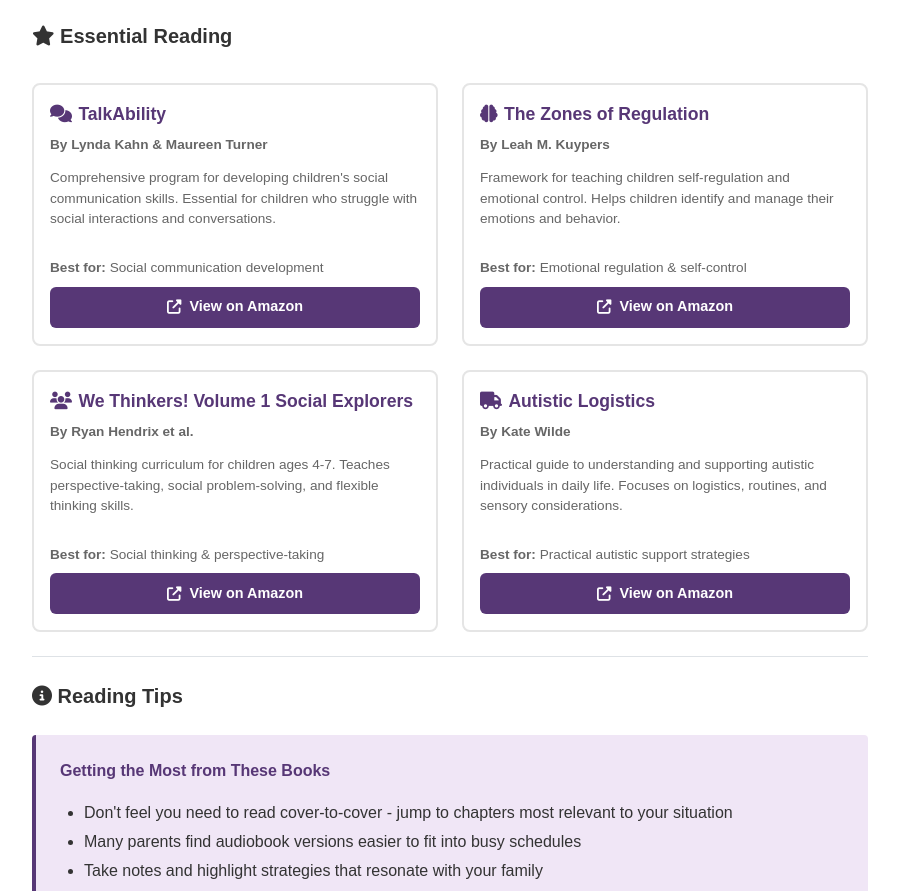
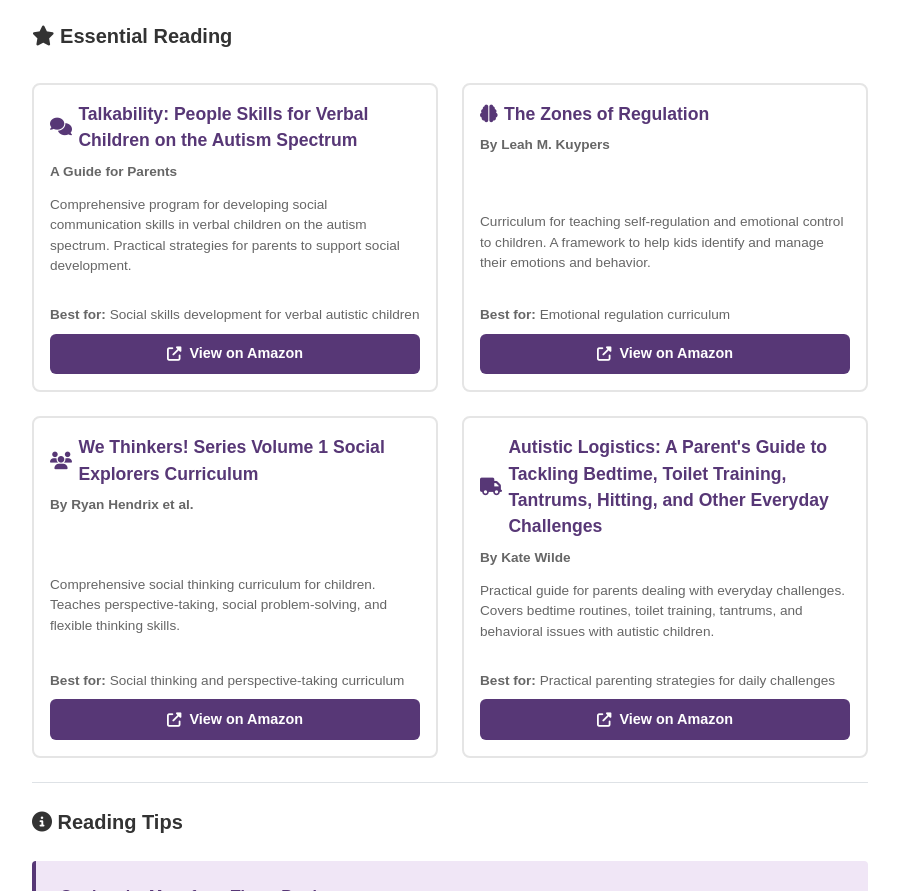
Before and after one commit to christiantcurran-collab/maudy, a plain HTML site: page recommended-books.html in a window 1280 px wide. Shown: the part 449-1340 px from the top of the page, without its empty margins (190-1089 px from the left). Drawn offline with Linux system fonts and the light colour scheme.

Commit message:
Fix book titles and descriptions with correct affiliate links

```diff
--- a/recommended-books.html
+++ b/recommended-books.html
@@ -86,11 +86,11 @@
 
                 <div class="download-grid">
                     <div class="download-card">
-                        <h3><i class="fas fa-comments"></i> TalkAbility</h3>
-                        <p><strong>By Lynda Kahn & Maureen Turner</strong></p>
-                        <p>Comprehensive program for developing children's social communication skills. Essential for children who struggle with social interactions and conversations.</p>
+                        <h3><i class="fas fa-comments"></i> Talkability: People Skills for Verbal Children on the Autism Spectrum</h3>
+                        <p><strong>A Guide for Parents</strong></p>
+                        <p>Comprehensive program for developing social communication skills in verbal children on the autism spectrum. Practical strategies for parents to support social development.</p>
                         <div style="margin-top: auto; padding-top: 1rem;">
-                            <p style="font-size: 0.85rem; color: #666; margin-bottom: 0.5rem;"><strong>Best for:</strong> Social communication development</p>
+                            <p style="font-size: 0.85rem; color: #666; margin-bottom: 0.5rem;"><strong>Best for:</strong> Social skills development for verbal autistic children</p>
                             <a href="https://amzn.to/49ADCb4" target="_blank" rel="noopener" class="download-btn">
                                 <i class="fas fa-external-link-alt"></i> View on Amazon
                             </a>
@@ -100,9 +100,9 @@
                     <div class="download-card">
                         <h3><i class="fas fa-brain"></i> The Zones of Regulation</h3>
                         <p><strong>By Leah M. Kuypers</strong></p>
-                        <p>Framework for teaching children self-regulation and emotional control. Helps children identify and manage their emotions and behavior.</p>
+                        <p>Curriculum for teaching self-regulation and emotional control to children. A framework to help kids identify and manage their emotions and behavior.</p>
                         <div style="margin-top: auto; padding-top: 1rem;">
-                            <p style="font-size: 0.85rem; color: #666; margin-bottom: 0.5rem;"><strong>Best for:</strong> Emotional regulation & self-control</p>
+                            <p style="font-size: 0.85rem; color: #666; margin-bottom: 0.5rem;"><strong>Best for:</strong> Emotional regulation curriculum</p>
                             <a href="https://amzn.to/4pwomkd" target="_blank" rel="noopener" class="download-btn">
                                 <i class="fas fa-external-link-alt"></i> View on Amazon
                             </a>
@@ -110,11 +110,11 @@
                     </div>
 
                     <div class="download-card">
-                        <h3><i class="fas fa-users"></i> We Thinkers! Volume 1 Social Explorers</h3>
+                        <h3><i class="fas fa-users"></i> We Thinkers! Series Volume 1 Social Explorers Curriculum</h3>
                         <p><strong>By Ryan Hendrix et al.</strong></p>
-                        <p>Social thinking curriculum for children ages 4-7. Teaches perspective-taking, social problem-solving, and flexible thinking skills.</p>
+                        <p>Comprehensive social thinking curriculum for children. Teaches perspective-taking, social problem-solving, and flexible thinking skills.</p>
                         <div style="margin-top: auto; padding-top: 1rem;">
-                            <p style="font-size: 0.85rem; color: #666; margin-bottom: 0.5rem;"><strong>Best for:</strong> Social thinking & perspective-taking</p>
+                            <p style="font-size: 0.85rem; color: #666; margin-bottom: 0.5rem;"><strong>Best for:</strong> Social thinking and perspective-taking curriculum</p>
                             <a href="https://amzn.to/48dGcBg" target="_blank" rel="noopener" class="download-btn">
                                 <i class="fas fa-external-link-alt"></i> View on Amazon
                             </a>
@@ -122,11 +122,11 @@
                     </div>
 
                     <div class="download-card">
-                        <h3><i class="fas fa-truck"></i> Autistic Logistics</h3>
+                        <h3><i class="fas fa-truck"></i> Autistic Logistics: A Parent's Guide to Tackling Bedtime, Toilet Training, Tantrums, Hitting, and Other Everyday Challenges</h3>
                         <p><strong>By Kate Wilde</strong></p>
-                        <p>Practical guide to understanding and supporting autistic individuals in daily life. Focuses on logistics, routines, and sensory considerations.</p>
+                        <p>Practical guide for parents dealing with everyday challenges. Covers bedtime routines, toilet training, tantrums, and behavioral issues with autistic children.</p>
                         <div style="margin-top: auto; padding-top: 1rem;">
-                            <p style="font-size: 0.85rem; color: #666; margin-bottom: 0.5rem;"><strong>Best for:</strong> Practical autistic support strategies</p>
+                            <p style="font-size: 0.85rem; color: #666; margin-bottom: 0.5rem;"><strong>Best for:</strong> Practical parenting strategies for daily challenges</p>
                             <a href="https://amzn.to/3LWMSwg" target="_blank" rel="noopener" class="download-btn">
                                 <i class="fas fa-external-link-alt"></i> View on Amazon
                             </a>
```
